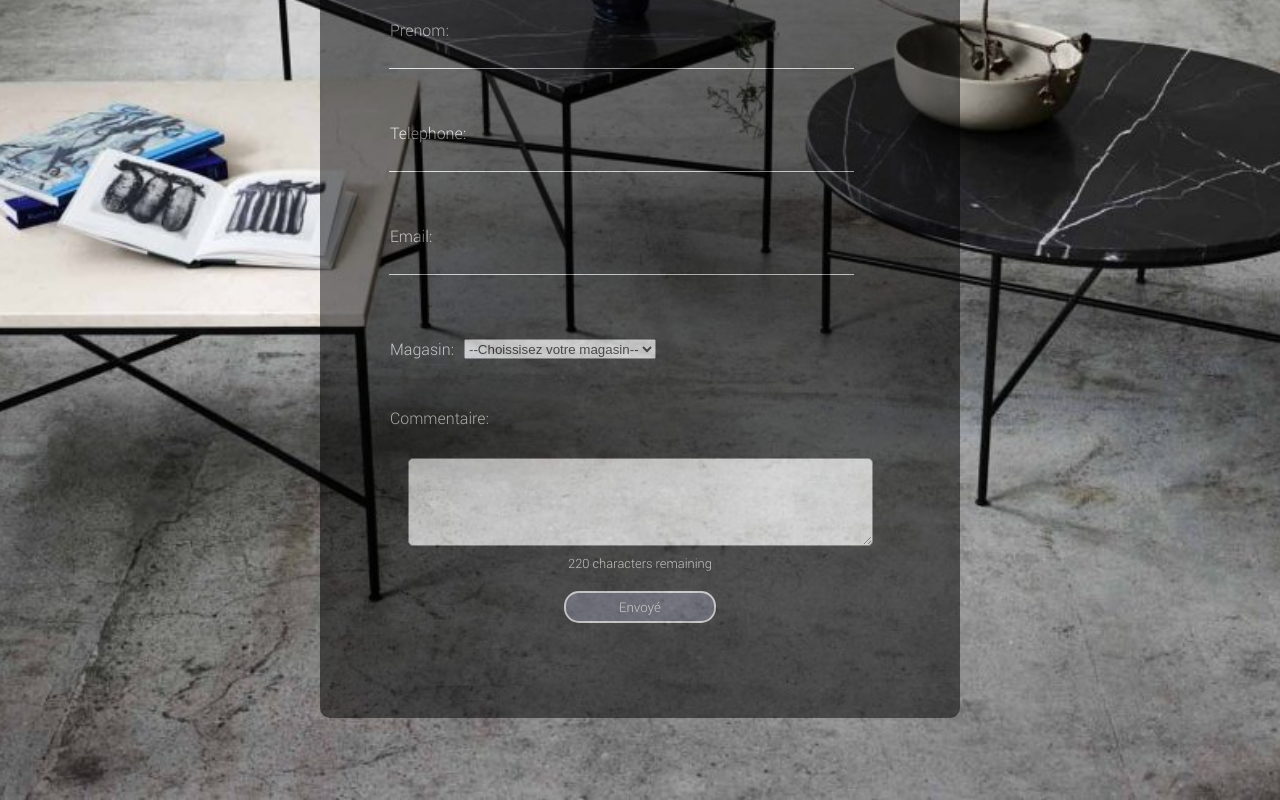
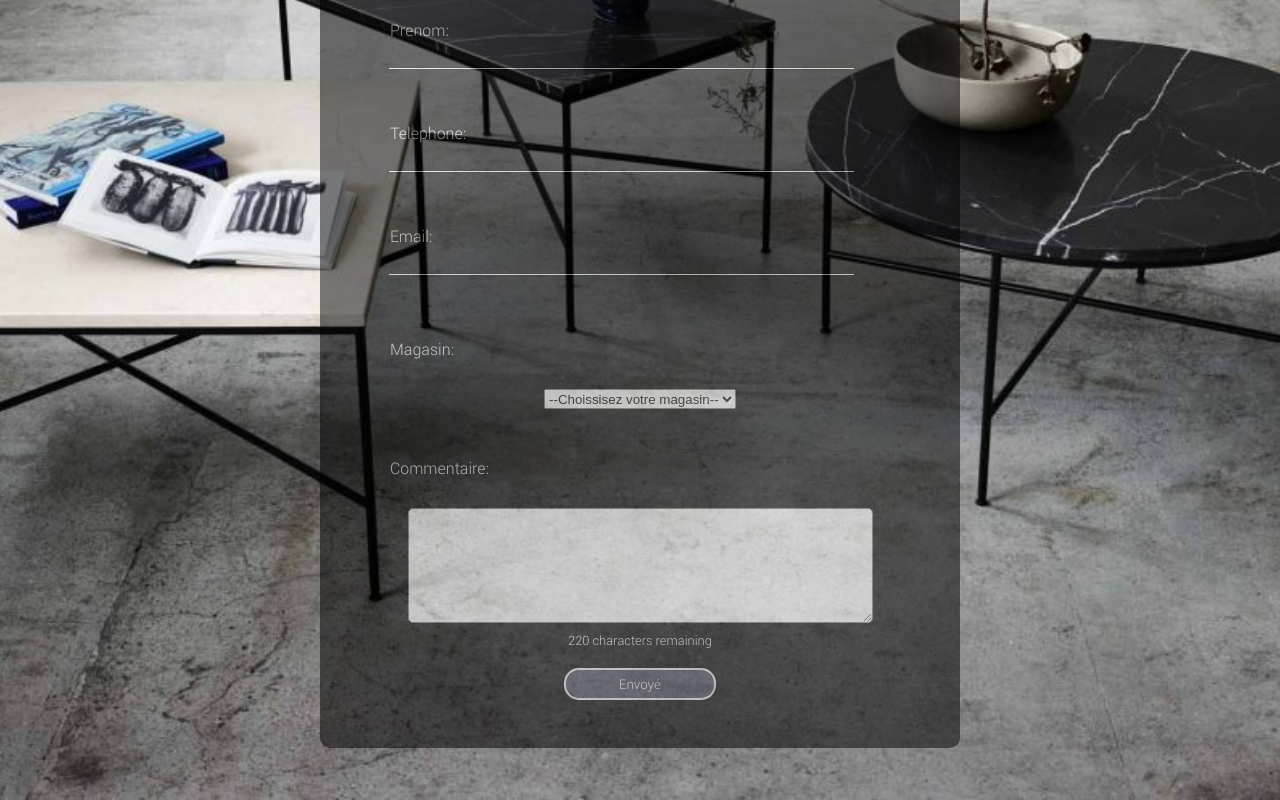
Before and after one commit to mathieuelisa/Room-react-app, a React (Create React App) app: page /contact in a window 1280 px wide. Shown: the part 1500-2300 px from the top of the page. Built offline with nearby package versions, Linux system fonts and the light colour scheme; no server answers.

Commit message:
Adding CSS

```diff
--- a/src/Components/ContactPage/Form/index.js
+++ b/src/Components/ContactPage/Form/index.js
@@ -72,7 +72,7 @@ function Form() {
       if (validator.isEmail(e.target.value)) {
         setEmailError("");
       } else {
-        setEmailError("Email non valide");
+        setEmailError("Email non valide !");
       }
     }
   }
@@ -168,10 +168,6 @@ function Form() {
           </p>
         )}
 
-        {/* <button className="formulaire__button-valide" type="submit">
-          Envoyé
-        </button> */}
-
         {isLoading ? (
           <img
             className="formulaire__loading"
--- a/src/Components/ContactPage/Form/styles.scss
+++ b/src/Components/ContactPage/Form/styles.scss
@@ -1,6 +1,6 @@
 .formulaire {
   width: 50%;
-  height: 850px;
+  height: 880px;
   padding-top: 10px;
   margin: auto;
   background-color: black;
@@ -12,6 +12,7 @@
 
     &-shop {
       display: flex;
+      flex-direction: column;
       margin: 10px;
     }
 
@@ -44,6 +45,8 @@
       height: 20px;
       align-self: end;
       margin-left: 10px;
+      margin: 0 auto;
+      margin-top: 30px;
     }
 
     &-textAreaInput {
@@ -76,6 +79,7 @@
   &__emailError {
     color: red;
     text-align: center;
+    font-size: 0.8em;
   }
 
   &__allInputs {
@@ -91,10 +95,11 @@
 
   &__textArea {
     width: 75%;
+    height: 115px;
     font-family: "Roboto";
     line-height: 23px;
     margin-top: 30px;
-    padding: 20px;
+    padding: 10px;
     font-size: 0.8em;
     border-radius: 5px;
     font-weight: bold;
```
